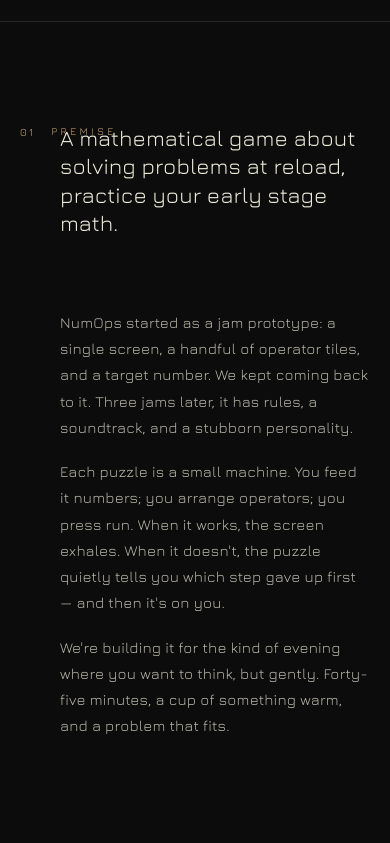
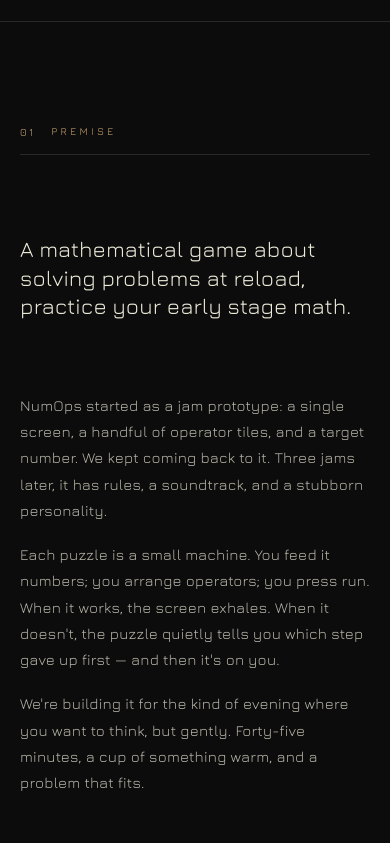
Before and after one commit to TobiasKjernell/kanbanSPA, a React (Vite) app: page /games/numops in a window 390 px wide. Shown: the part 881-1724 px from the top of the page. Built offline with nearby package versions, Linux system fonts and the light colour scheme.

Commit message:
updated some visual bugs in css in game page

```diff
--- a/src/components/GamePage/ProjectPage/index.tsx
+++ b/src/components/GamePage/ProjectPage/index.tsx
@@ -47,13 +47,13 @@ export default function ProjectPage({ no, title, tagline, intro, status, genre,
         </section>
 
         {/* Intro */}
-        <section className="max-w-[1440px] mx-auto px-[var(--pad)] py-[clamp(80px,12vh,140px)] grid grid-cols-[1fr_1.5fr] gap-[clamp(40px,6vw,96px)] items-start max-[880px]:grid-cols-1">
+        <section className="max-w-[1440px] mx-auto px-[var(--pad)] py-[clamp(80px,12vh,140px)] grid grid-cols-[1fr_1.5fr] gap-[clamp(40px,6vw,96px)] items-start max-[880px]:grid-cols-1" >
           <Reveal className="inline-flex items-center text-[10.5px] tracking-[0.32em] font-medium text-ink-3 uppercase pb-[14px] border-b border-line mb-10 col-start-1">
             <span className="font-medium text-[11px] tracking-[0.22em] text-accent mr-4 inline-block">01</span>
             <span>Premise</span>
           </Reveal>
-          <Reveal as="p" delay={80} className="font-light text-[clamp(22px,2.4vw,34px)] leading-[1.3] m-0 text-ink tracking-[0.005em] col-start-2 row-start-1">{intro}</Reveal>
-          <div className="col-start-2 mt-8 flex flex-col gap-[18px]">
+          <Reveal as="p" delay={80} className="font-light text-[clamp(22px,2.4vw,34px)] leading-[1.3] m-0 text-ink tracking-[0.005em] min-[881px]:col-start-2 min-[881px]:row-start-1">{intro}</Reveal>
+          <div className="mt-8 flex flex-col gap-4.5 min-[881px]:col-start-2">
             {longCopy.map((para, i) => (
               <Reveal as="p" delay={i * 100} key={i} className="text-[15px] leading-[1.75] text-ink-2 m-0 max-w-[58ch] tracking-[0.015em]">{para}</Reveal>
             ))}
```
